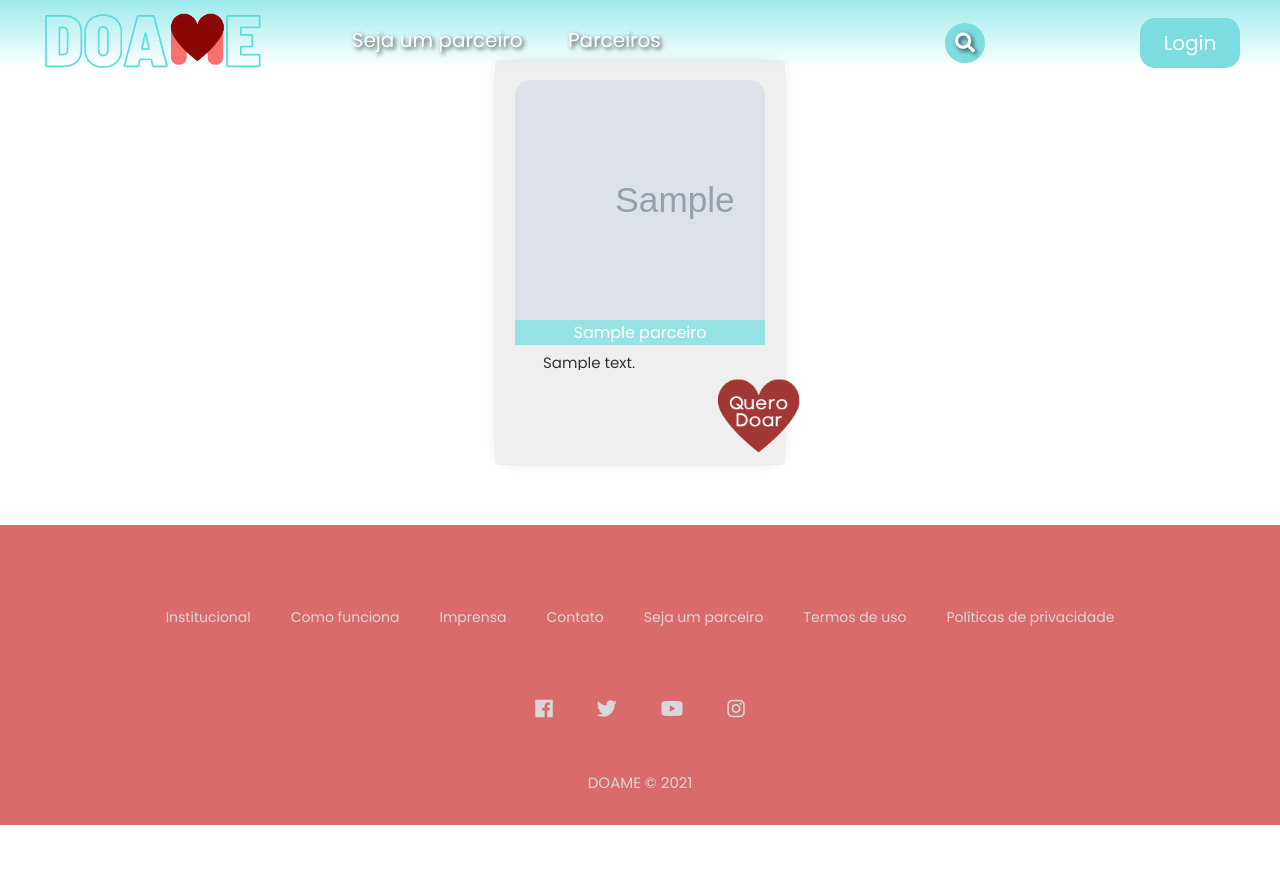
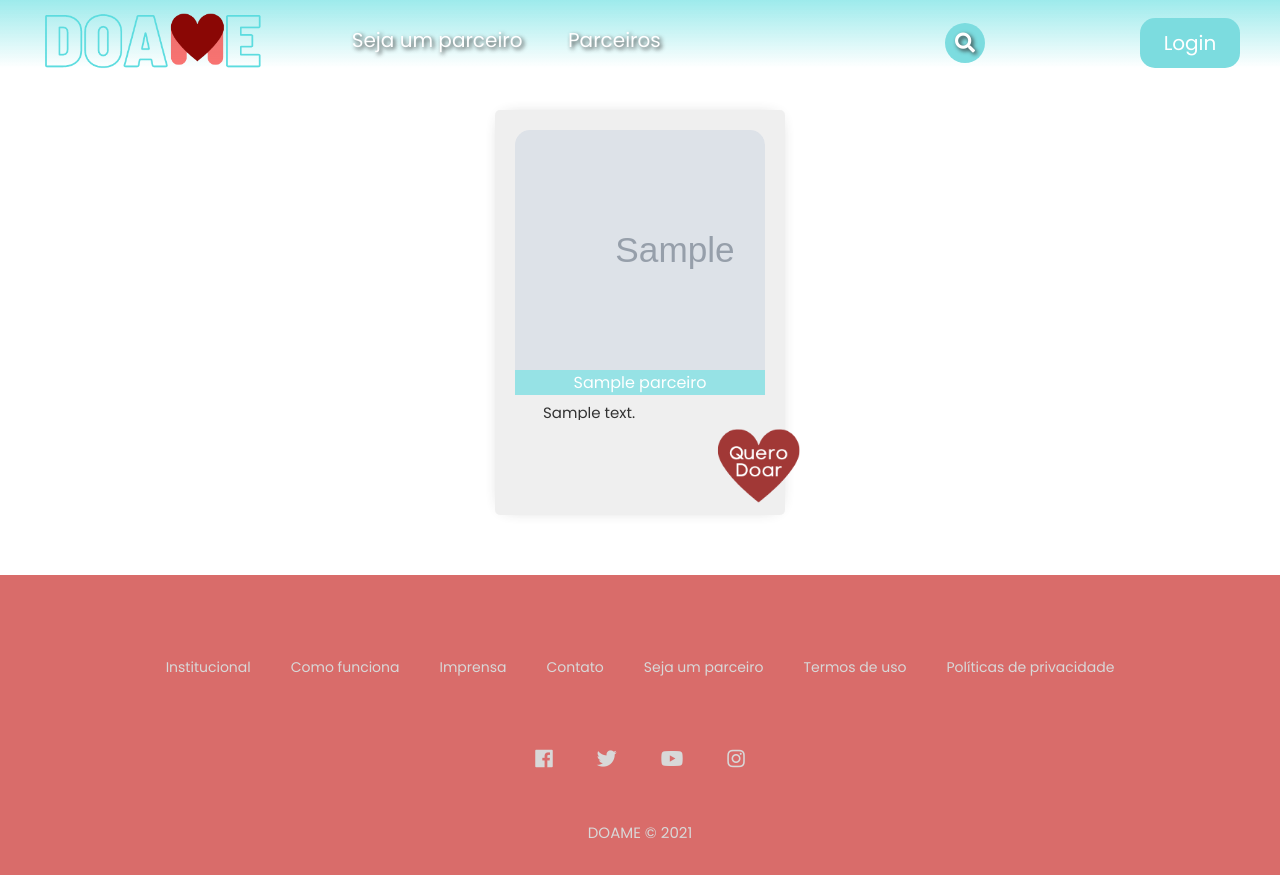
Before and after one commit to nereumelo/doame, a Node server app: page /lista-parceiros in a window 1280 px wide. Before the commit the page ends 825 px from the top, so only its background shows below. Run offline with Node 20, Linux system fonts and the light colour scheme; tables that the repository leaves empty hold one stand-in row (values such as "Sample post"); grey boxes marked "Sample" are stand-in pictures; some libraries are stand-ins or nearby versions.

Commit message:
ajuste no css

```diff
--- a/public/stylesheets/main.css
+++ b/public/stylesheets/main.css
@@ -37,6 +37,7 @@ section.projects article {
     transition: 0.4s ease-in;
     opacity: 0.8;
     padding-bottom: 10px;
+    margin-top: 50px;
 }
 
 section.projects article:hover {
@@ -204,6 +205,7 @@ section .porque-doar p {
 
 .modal #google-button button {
     background-color: var(--vermelho-claro);
+    color: var(--branco);
     border: none;
     border-radius: 8px;
     font-size: 1.0rem;
```
